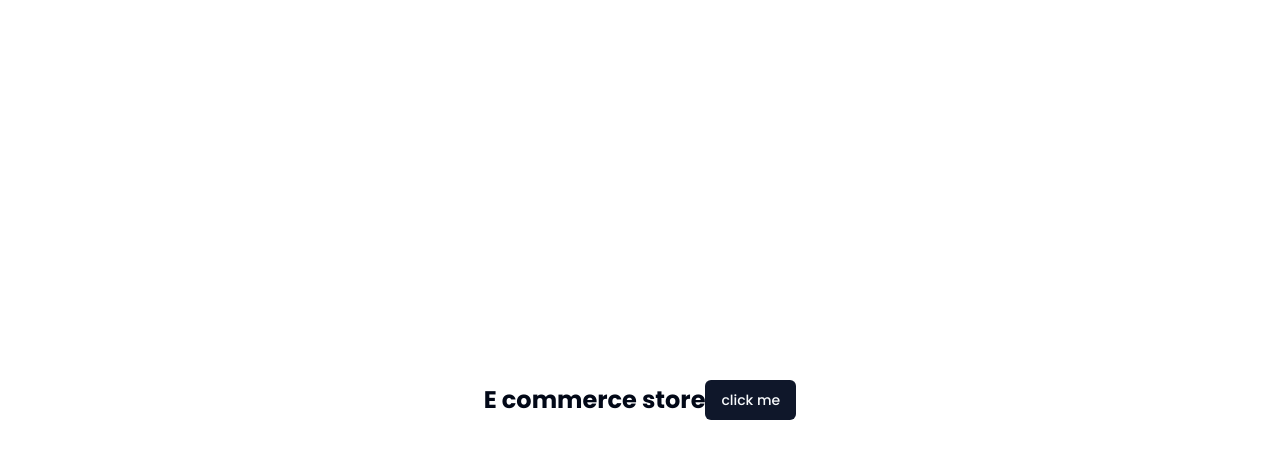
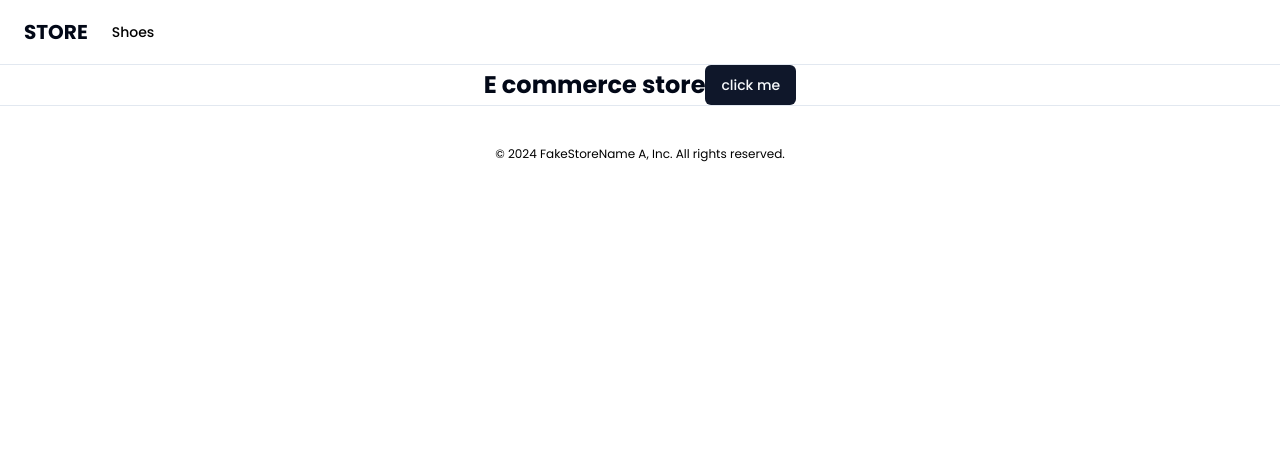
Before and after one commit to MaarcusRenieroL/e-commerce-store, a Next.js app: page / in a window 1280 px wide. Shown: the top 458 px of the page. Built offline with nearby package versions, Linux system fonts and the light colour scheme.

Commit message:
feat: add setup layout

```diff
--- a/src/app/page.tsx
+++ b/src/app/(routes)/page.tsx
@@ -2,7 +2,7 @@ import { Button } from "~/components/ui/button";
 
 export default function Home() {
   return (
-    <div className="h-screen w-screen flex items-center justify-center">
+    <div className="flex items-center justify-center">
       <h1 className="text-2xl font-bold">E commerce store</h1>
       <Button>click me</Button>
     </div>
--- a/src/app/layout.tsx
+++ b/src/app/layout.tsx
@@ -1,6 +1,8 @@
 import type { Metadata } from "next";
 import { Poppins } from "next/font/google";
 import "./globals.css";
+import { Footer } from "~/components/navigation/footer";
+import { Navbar } from "~/components/navigation/navbar";
 
 const poppins = Poppins({
   subsets: ["latin"],
@@ -19,7 +21,11 @@ export default function RootLayout({
 }>) {
   return (
     <html lang="en">
-      <body className={poppins.className}>{children}</body>
+      <body className={poppins.className}>
+        <Navbar />
+        {children}
+        <Footer />
+      </body>
     </html>
   );
 }
--- /dev/null
+++ b/src/components/container.tsx
@@ -0,0 +1,9 @@
+import { FC, ReactNode } from "react";
+
+type Props = {
+  children: ReactNode;
+};
+
+export const Container: FC<Props> = ({ children }) => {
+  return <div className="mx-auto max-2-7xl">{children}</div>;
+};
--- /dev/null
+++ b/src/components/navigation/footer.tsx
@@ -0,0 +1,14 @@
+import { FC } from "react";
+
+export const Footer: FC = () => {
+  return (
+    <footer className="bg-white border-t">
+      <div className="mx-auto py-10">
+        <p className="text-center text-xs text-black">
+          &copy; {new Date().getFullYear()} FakeStoreName A, Inc. All rights
+          reserved.
+        </p>
+      </div>
+    </footer>
+  );
+};
--- /dev/null
+++ b/src/components/navigation/navbar/index.tsx
@@ -0,0 +1,32 @@
+import Link from "next/link";
+import { FC } from "react";
+import { Container } from "~/components/container";
+import { MainNav } from "./main-nav";
+import { Category } from "~/lib/types";
+
+export const Navbar: FC = () => {
+  const categories: Category[] = [
+    {
+      categoryId: "1",
+      categoryLabel: "Shoes",
+      billboard: {
+        billboardId: "1",
+        billboardLabel: "Shoes",
+        imageUrl: "abcd",
+      },
+    },
+  ];
+
+  return (
+    <div className="border-b">
+      <Container>
+        <div className="relative px-4 sm:px-6 lg-px-8 flex h-16 items-center">
+          <Link href="/" className="ml-4 flex lg:ml-0 gap-x-2">
+            <p className="text-xl font-bold">STORE</p>
+          </Link>
+          <MainNav data={categories} />
+        </div>
+      </Container>
+    </div>
+  );
+};
--- /dev/null
+++ b/src/components/navigation/navbar/main-nav.tsx
@@ -0,0 +1,38 @@
+"use client";
+
+import Link from "next/link";
+import { usePathname } from "next/navigation";
+import { FC } from "react";
+import { cn } from "~/lib/utils";
+import { Category } from "~/lib/types";
+
+type Props = {
+  data: Category[];
+};
+
+export const MainNav: FC<Props> = ({ data }) => {
+  const pathname = usePathname();
+
+  const routes = data.map((route) => ({
+    href: `/category/${route.categoryId}`,
+    title: route.categoryLabel,
+    active: pathname === `/category/${route.categoryId}`,
+  }));
+
+  return (
+    <div className="mx-6 flex items-center space-x-4 lg:space-x-6">
+      {routes.map((route) => (
+        <Link
+          href={route.href}
+          key={route.title}
+          className={cn(
+            "text-sm font-medium transition-colors hover:underline hover:underline-offset-4",
+            route.active ? "underline underline-offset-4" : "text-black",
+          )}
+        >
+          {route.title}
+        </Link>
+      ))}
+    </div>
+  );
+};
--- /dev/null
+++ b/src/lib/types/index.ts
@@ -0,0 +1,16 @@
+export type Routes = {
+  title: string;
+  href: string;
+};
+
+export type Category = {
+  categoryId: string;
+  categoryLabel: string;
+  billboard: Billboard;
+};
+
+export type Billboard = {
+  billboardId: string;
+  billboardLabel: string;
+  imageUrl: string;
+};
```
